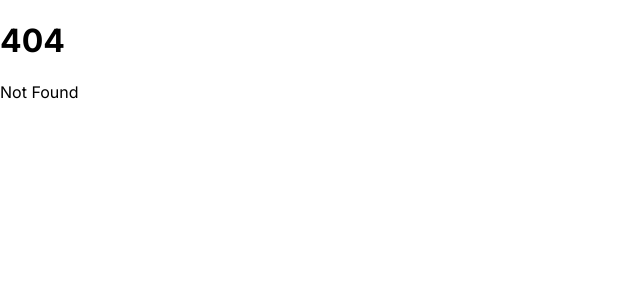
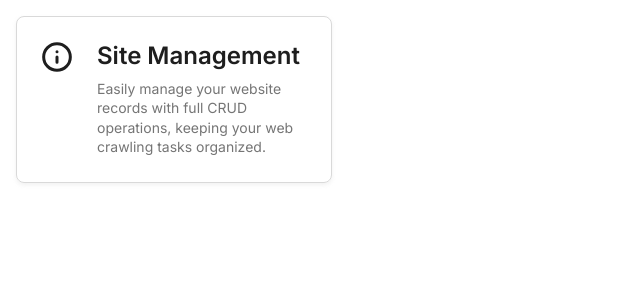
Before and after one commit to MiraZzle/site-seeker, a SvelteKit app in the folder frontend/: page /components/feature_card in a window 1280 px wide. Before the commit this address had no page. Shown: the top 300 px of the page, without its empty margins (0-640 px from the left). Built offline with nearby package versions, Linux system fonts and the light colour scheme.

Commit message:
feat: add feature card

```diff
--- a/frontend/src/components/elements/FeatureCard.svelte
+++ b/frontend/src/components/elements/FeatureCard.svelte
@@ -0,0 +1,45 @@
+<script lang="ts">
+    import Info from "$components/utils/icons/Info.svelte";
+    import Header from "$components/elements/typography/Header.svelte";
+    import Paragraph from "$components/elements/typography/Paragraph.svelte";
+</script>
+
+<div class="feature-card shadow">
+    <div class="feature-card__icon">
+        <Info />
+    </div>
+    <div class="feature-card__content">
+        <Header type={2} color="black" textAlign="left"> <slot name="header"> 123 </slot> </Header>
+        <Paragraph type={3} color="grayLight" textAlign="left"> <slot name="description"> aaa </slot> </Paragraph>
+    </div>
+</div>
+
+<style lang="scss">
+    @import "../../styles/variables.scss";
+
+    .feature-card {
+        display: flex;
+        align-items: center;
+        padding: 24px;
+        gap: 24px;
+        border-radius: 8px;
+        width: calc(314px - 2*24px);
+        height: calc(165px - 2*24px);
+        border-width: 1px;
+        border-style: solid;
+        border-color: #D9D9D9;
+
+        &__icon {
+            display: flex;
+            align-items:flex-start;
+            height: 100%;
+
+        }
+
+        &__content {
+            gap: 8px;
+            display: flex;
+            flex-direction: column;
+        }
+    }
+</style>
--- a/frontend/src/components/elements/typography/Header.svelte
+++ b/frontend/src/components/elements/typography/Header.svelte
@@ -21,6 +21,7 @@
     @import '../../../styles/variables.scss';
 
     .header {
+        margin: 0;
         &--1 {
             font-size: 72px;
             font-weight: 700;
--- a/frontend/src/components/elements/typography/Paragraph.svelte
+++ b/frontend/src/components/elements/typography/Paragraph.svelte
@@ -23,6 +23,7 @@
         font-size: 16px;
         font-weight: 400;
         line-height: 120%;
+        margin: 0;
 
         &--1 {
             font-size: 32px;
--- /dev/null
+++ b/frontend/src/routes/components/feature_card/+page.svelte
@@ -0,0 +1,19 @@
+<script lang="ts">
+    import FeatureCard from "$components/elements/FeatureCard.svelte";
+</script>
+
+<div class="feature-card-container">
+    <FeatureCard>
+        <svelte:fragment slot="header"> Site Management </svelte:fragment>
+        <svelte:fragment slot="description"> Easily manage your website records with full CRUD operations, keeping your web crawling tasks organized. </svelte:fragment>
+    </FeatureCard>
+</div>
+
+
+<style lang="scss">
+
+    .feature-card-container {
+        display: flex;
+        margin: 16px;
+    }
+</style>
```
